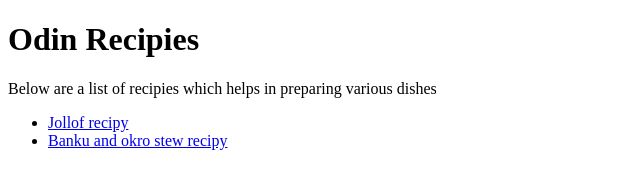
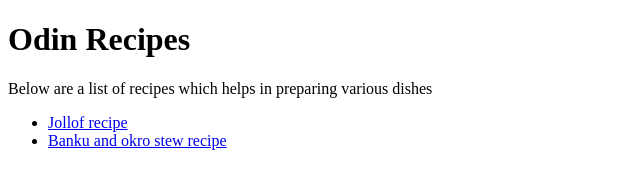
Before and after one commit to ObidombieOnimuonyamfo/odin-recipies, a plain HTML site: page index.html in a window 1280 px wide. Shown: the full height of the page, 0-640 px from the left. Drawn offline with Linux system fonts and the light colour scheme.

Commit message:
Make correstions in spellings, fix the link for Banku and Okro stew > > The spelling of recipe and recipes is corrected to ensure clarity and understanding. > The link for recipe of Banku and Okro stew appeared to be broken so it has been moved to the right directory to make it accessible

```diff
--- a/index.html
+++ b/index.html
@@ -2,14 +2,14 @@
 <html lang="en">
     <head>
         <meta charset="UTF-8">
-        <title>recipies</title>
+        <title>recipes</title>
     </head>
     <body>
-        <h1>Odin Recipies</h1>
-        <p>Below are a list of recipies which helps in preparing various dishes</p>
+        <h1>Odin Recipes</h1>
+        <p>Below are a list of recipes which helps in preparing various dishes</p>
         <ul>
-            <li><a href="recipies/jollof.html" rel="noopener noreferer">Jollof recipy</a></li>
-            <li><a href="banku-and-okro-stew.html" rel="noopener noreferer">Banku and okro stew recipy</a></li>
+            <li><a href="recipies/jollof.html" rel="noopener noreferer">Jollof recipe</a></li>
+            <li><a href="recipies/banku-and-okro-stew.html" rel="noopener noreferer">Banku and okro stew recipe</a></li>
         </ul>
 
     </body>
```
Also changed, not shown: recipies/jollof.html (+1 -1 lines), recipies/Jollof.html (deleted).
